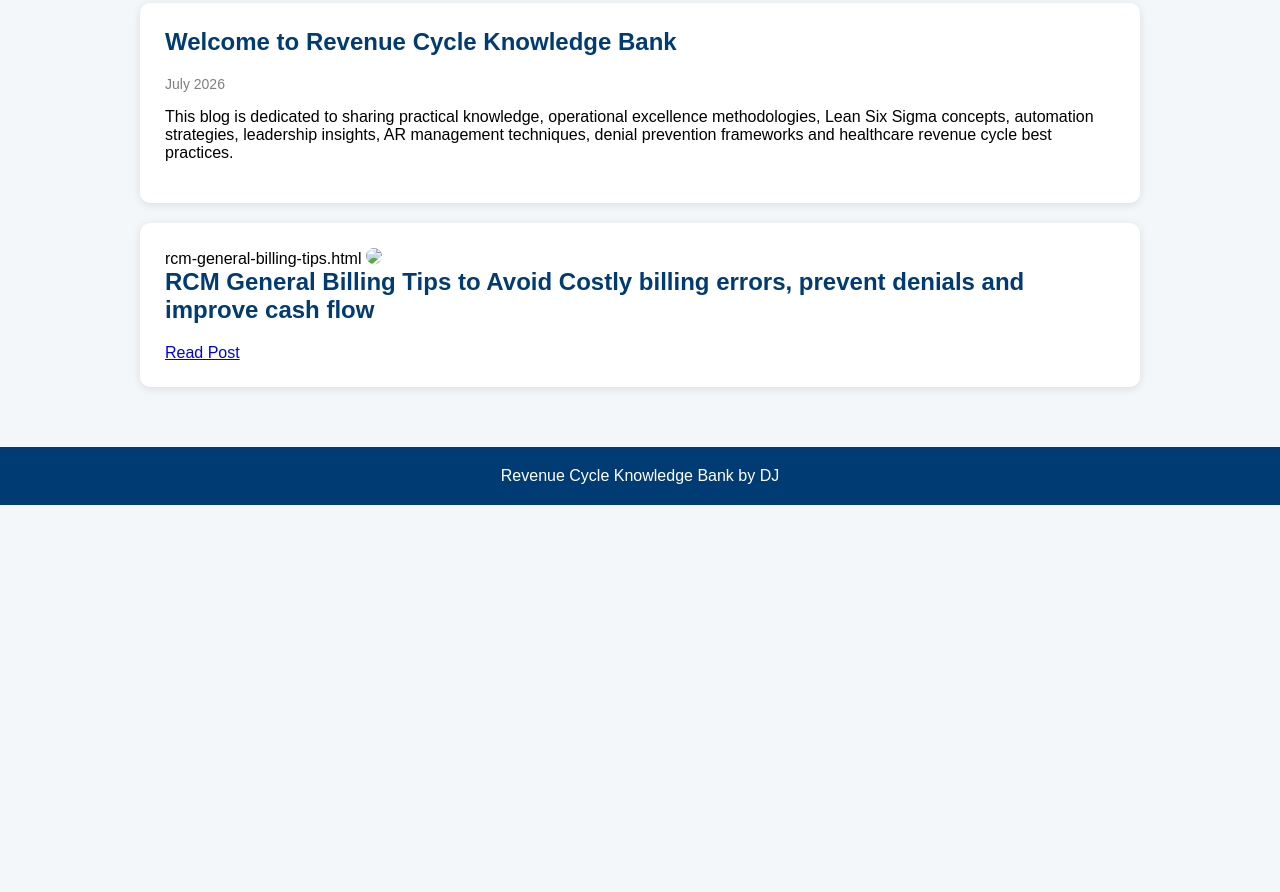
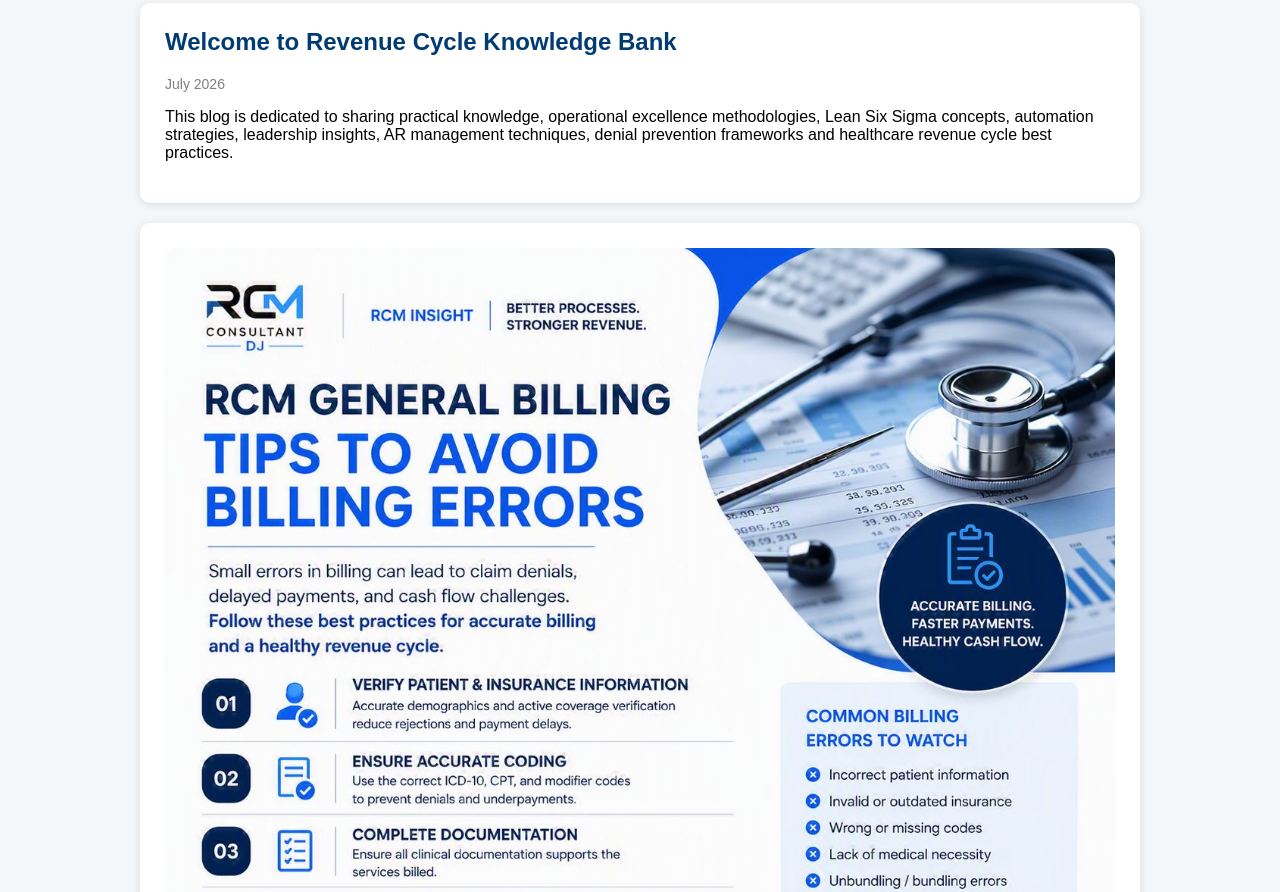
Before and after one commit to dojoseph-driod/revenue-cycle-knowledge-bank, a plain HTML site: page blog.html in a window 1280 px wide. Shown: the part 329-1221 px from the top of the page. Before the commit the page ends 834 px from the top, so only its background shows below. Drawn offline with Linux system fonts and the light colour scheme.

Commit message:
Update blog.html

```diff
--- a/blog.html
+++ b/blog.html
@@ -98,9 +98,7 @@ denial prevention frameworks and healthcare revenue cycle best practices.
 
 <div class="article">
 
-rcm-general-billing-tips.html
-
-<img src="blog-images/Billing-Tips.jpg"
+<img src="images/Billing Tips.jpg"
 style="width:100%;border-radius:10px;">
 
 <h2>RCM General Billing Tips to Avoid Costly billing errors, prevent denials and improve cash flow</h2>
```
